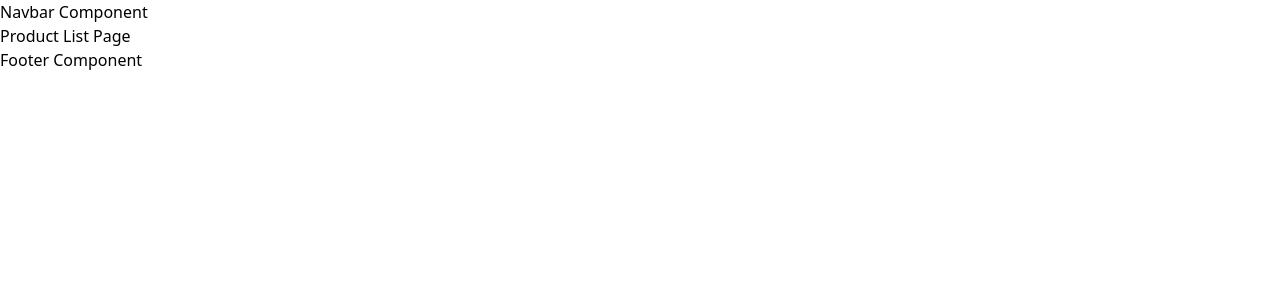
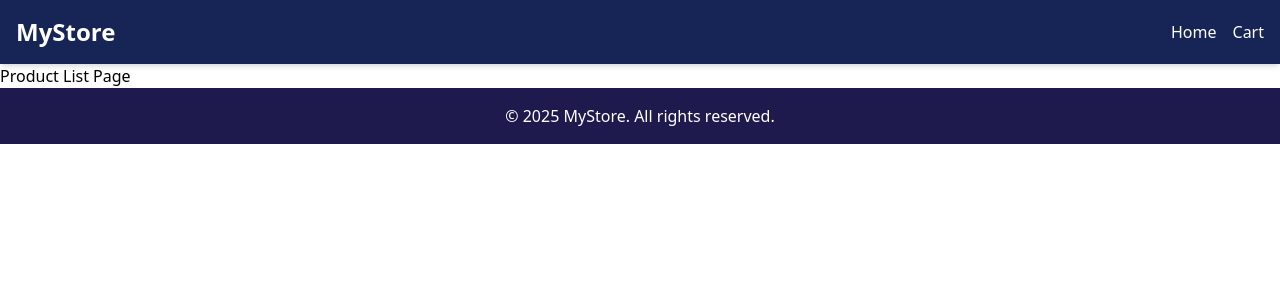
Before and after one commit to kalai02484/AddToCartUsingRoute, a React (Vite) app: page / in a window 1280 px wide. Shown: the top 300 px of the page. Built offline with nearby package versions, Linux system fonts and the light colour scheme.

Commit message:
Header and Footer Added

```diff
--- a/src/components/Footer.jsx
+++ b/src/components/Footer.jsx
@@ -2,8 +2,8 @@ import React from 'react'
 
 const Footer = () => {
   return (
-    <div>
-      Footer Component
+    <div className='bg-indigo-950 text-white p-4 text-center'>
+        &copy; 2025 MyStore. All rights reserved.
     </div>
   )
 }
--- a/src/components/Navbar.jsx
+++ b/src/components/Navbar.jsx
@@ -1,9 +1,14 @@
 import React from 'react'
+import { Link } from 'react-router-dom'
 
 const Navbar = () => {
   return (
-    <div>
-      Navbar Component
+    <div className='bg-blue-950 text-white p-4 shadow-md flex justify-between items-center'>
+      <div className='text-2xl font-bold'>MyStore</div>
+      <div className='space-x-4'>
+        <Link to='/' className='hover:underline'>Home</Link>
+        <Link to='/cart' className='hover:underline'>Cart</Link>
+      </div>
     </div>
   )
 }
```
Also changed, not shown: tailwind.config.js (added).
